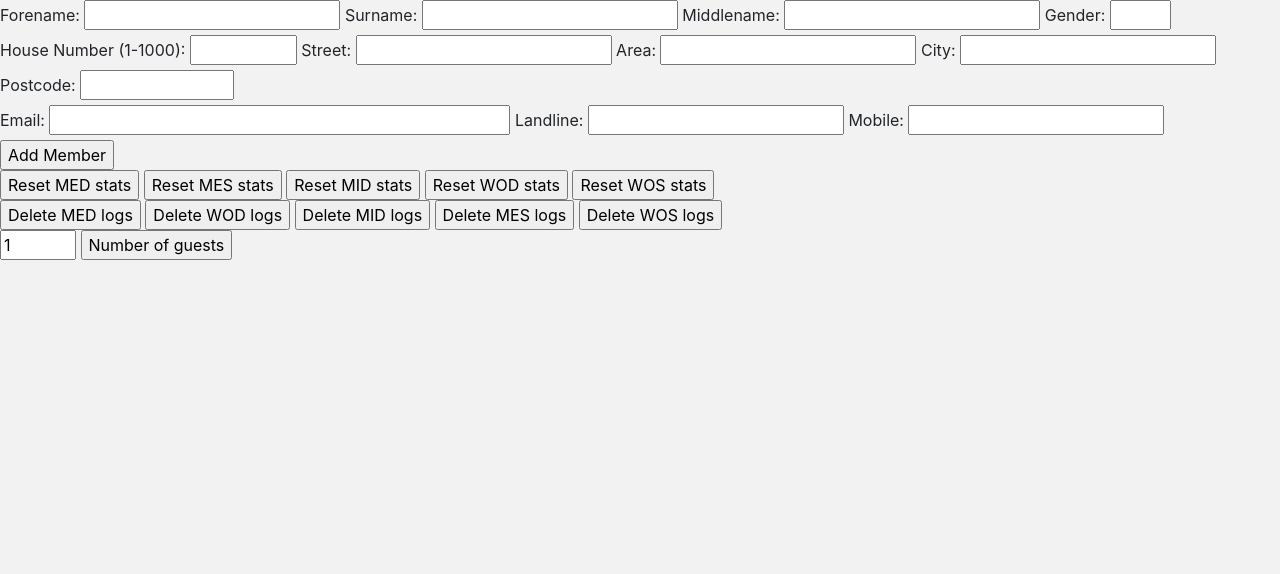
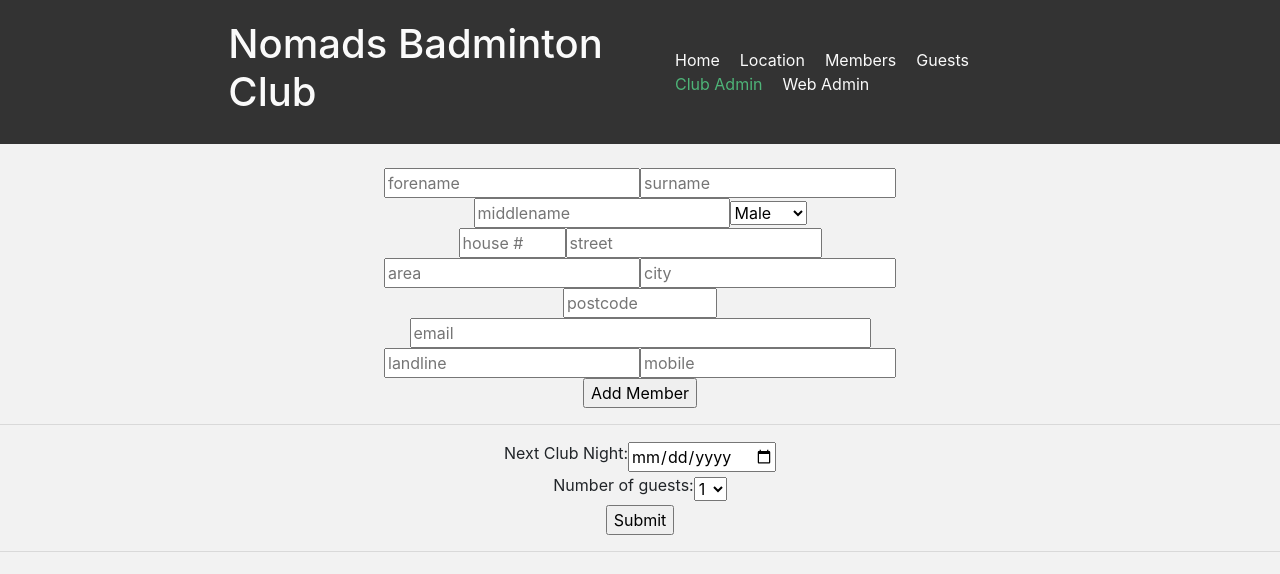
Before and after one commit to slambert67/nomads, a plain HTML site: page admin.html in a window 1280 px wide. Drawn offline with nearby package versions, Linux system fonts and the light colour scheme; some packages are replaced by stand-ins of ours; no server answers; a script that the page names is missing.

Commit message:
admin page

```diff
--- a/admin.html
+++ b/admin.html
@@ -17,6 +17,8 @@
 
     <!-- Project stylesheets -->
     <link rel="stylesheet" href="assets/css/nomads.css">
+    <link rel="stylesheet" href="assets/css/resp.css">
+    <link rel="stylesheet" href="assets/css/admin.css">
 
     <!-- CDN Scripts -->
     <script src="https://cdnjs.cloudflare.com/ajax/libs/jquery/3.4.1/jquery.min.js"></script>
@@ -35,45 +37,202 @@
 
 <body>
 
-    <form id="addmemberform">
-        <div>
-            <label for="forename">Forename:</label>
-            <input type="text" id="forename" name="forename" required minlength="1" maxlength="20" size="20">
-            <label for="surname">Surname:</label>
-            <input type="text" id="surname" name="surname" required minlength="1" maxlength="20" size="20">
-            <label for="middleName">Middlename:</label>
-            <input type="text" id="middleName" name="middleName" minlength="1" maxlength="20" size="20">
-            <label for="gender">Gender:</label>
-            <input type="text" id="gender" name="gender" required minlength="1" maxlength="1" size="1">
+    <header>
+        <!-- xs and sm -->
+        <div id="xshdr">
+            <h1>Nomads</h1>
+            <h1>Badminton Club</h1>
+            <div>
+                <nav>
+                    <ul class="nav">
+                        <li>
+                            <a href="index.html">Home</a>
+                        </li>
+                        <li>
+                            <a href="location.html">Location</a>
+                        </li>
+                        <li>
+                            <a href="members.html">Members</a>
+                        </li>
+                    </ul>
+                </nav>
+            </div>
+            <div>
+                <nav>
+                    <ul class="nav">
+                        <li>
+                            <a href="guests.html">Guests</a>
+                        </li>
+                        <li class="active">
+                            <a href="admin.html">Club Admin</a>
+                        </li>
+                        <li>
+                            <a href="#">Web Admin</a>
+                        </li>
+                    </ul>
+                </nav>
+            </div>
+            <hr>
         </div>
 
-        <div>
-            <label for="houseNumber">House Number (1-1000):</label>
-            <input type="number" id="houseNumber" name="houseNumber" min="1" max="1000">
-            <label for="street">Street:</label>
-            <input type="text" id="street" name="street" minlength="1" maxlength="20" size="20">
-            <label for="area">Area:</label>
-            <input type="text" id="area" name="area" minlength="1" maxlength="20" size="20">
-            <label for="city">City:</label>
-            <input type="text" id="city" name="city" minlength="1" maxlength="20" size="20">
-            <label for="postcode">Postcode:</label>
-            <input type="text" id="postcode" name="postcode" minlength="1" maxlength="10" size="10">
+        <!-- md -->
+        <div id="mdhdr">
+            <h1 style="padding-top: 10px;">Nomads Badminton Club</h1>
+
+            <div style="padding-bottom:10px;">
+                <nav>
+                    <ul class="nav">
+                        <li>
+                            <a href="index.html">Home</a>
+                        </li>
+                        <li>
+                            <a href="location.html">Location</a>
+                        </li>
+                        <li>
+                            <a href="members.html">Members</a>
+                        </li>
+                        <li>
+                            <a href="guests.html">Guests</a>
+                        </li>
+                        <li class="active">
+                            <a href="admin.html">Club Admin</a>
+                        </li>
+                        <li>
+                            <a href="#">Web Admin</a>
+                        </li>
+                    </ul>
+                </nav>
+            </div>
         </div>
 
-        <div>
-            <label for="email">Email:</label>
-            <input type="email" id="email" name="email" size="40">
-            <label for="landline">Landline:</label>
-            <input type="text" id="landline" name="landline" minlength="10" maxlength="20" size="20">
-            <label for="mobile">Mobile:</label>
-            <input type="text" id="mobile" name="mobile" minlength="10" maxlength="20" size="20">
+        <!-- lg -->
+        <div id="lghdr" class="container-fluid">
+            <div class="row">
+                <div class="col-lg-6" style="display:flex; justify-content:left; padding-top:20px; padding-bottom:20px;">
+                    <h1>Nomads Badminton Club</h1>
+                </div>
+                <div class="col-lg-6" style="display:flex; justify-content:center; align-items:center">
+                <nav>
+                    <ul class="nav">
+                        <li>
+                            <a href="index.html">Home</a>
+                        </li>
+                        <li>
+                            <a href="location.html">Location</a>
+                        </li>
+                        <li>
+                            <a href="members.html">Members</a>
+                        </li>
+                        <li>
+                            <a href="guests.html">Guests</a>
+                        </li>
+                        <li class="active">
+                            <a href="admin.html">Club Admin</a>
+                        </li>
+                        <li>
+                            <a href="#">Web Admin</a>
+                        </li>
+                    </ul>
+                </nav>
+                </div>
+            </div>
+        </div>
+
+        <!-- xl -->
+        <div id="xlhdr" class="container-fluid">
+            <div class="row">
+                <div class="col-xl-2"></div>
+                <div class="col-xl-4" style="display:flex; justify-content:center; padding-top:20px; padding-bottom:20px;">
+                    <h1>Nomads Badminton Club</h1>
+                </div>
+                <div class="col-xl-4" style="display:flex; justify-content:center; align-items:center">
+                    <nav>
+                        <ul class="nav">
+                            <li>
+                                <a href="index.html">Home</a>
+                            </li>
+                            <li>
+                                <a href="location.html">Location</a>
+                            </li>
+                            <li>
+                                <a href="members.html">Members</a>
+                            </li>
+                            <li>
+                                <a href="guests.html">Guests</a>
+                            </li>
+                            <li class="active">
+                                <a href="admin.html">Club Admin</a>
+                            </li>
+                            <li>
+                                <a href="#">Web Admin</a>
+                            </li>
+                        </ul>
+                    </nav>
+                </div>
+                <div class="col-xl-2"></div>
+            </div>
+        </div>
+    </header>
+    <br>
+
+    <form id="addmemberform">
+        <div class="central">
+            <input type="text" id="forename" name="forename" placeholder="forename" required minlength="1" maxlength="20" size="20">
+            <input type="text" id="surname" name="surname" placeholder="surname" required minlength="1" maxlength="20" size="20">
+        </div>
+        <div class="central">
+            <input type="text" id="middleName" name="middleName" placeholder="middlename" minlength="1" maxlength="20" size="20">
+            <select id="gender" name="gender">
+                <option>Male</option>
+                <option>Female</option>
+            </select>
+        </div>
+        <div class="central">
+            <input type="number" id="house" name="houseNumber" placeholder="house #" min="1" max="1000">
+            <input type="text" id="street" name="street" placeholder="street" minlength="1" maxlength="20" size="20">
+        </div>
+        <div class="central">
+            <input type="text" id="area" name="area" placeholder="area" minlength="1" maxlength="20" size="20">
+            <input type="text" id="city" name="city" placeholder="city" minlength="1" maxlength="20" size="20">
+        </div>
+        <div class="central">
+            <input type="text" id="postcode" name="postcode" placeholder="postcode" minlength="1" maxlength="10" size="10">
+        </div>
+        <div class="central">
+            <input type="email" id="email" name="email" placeholder="email" size="40">
+        </div>
+        <div class="central">
+            <input type="text" id="landline" name="landline" placeholder="landline" minlength="10" maxlength="20" size="20">
+            <input type="text" id="mobile" name="mobile" placeholder="mobile" minlength="10" maxlength="20" size="20">
+            </div>
+        <div class="central">
+            <input type="button" id="addmember" value="Add Member">
         </div>
     </form>
+    <hr>
 
-    <div>
-        <input type="button" id="addmember" value="Add Member">
+    <div class="central">
+        <label for="clubnight">Next Club Night:</label>
+        <input type="date" id="clubnight" name="club-night">
     </div>
+    <div class="central">
+        <label for="numguests">Number of guests:</label>
+        <select id="numguests" name="numguests">
+            <option>1</option>
+            <option>2</option>
+            <option>3</option>
+            <option>4</option>
+        </select>
+    </div>
+    <div class="central">
+        <input type="button" id="numguestsbtn" value="Submit">
+    </div>
+    <hr>
 
+
+
+
+<!--
     <div>
         <input type="button" id="resetmed" value="Reset MED stats">
         <input type="button" id="resetmes" value="Reset MES stats">
@@ -88,12 +247,8 @@
         <input type="button" id="delmidlogs" class="dellogs" data-match="mid" value="Delete MID logs">
         <input type="button" id="delmeslogs" class="dellogs" data-match="mes" value="Delete MES logs">
         <input type="button" id="delwoslogs" class="dellogs" data-match="wos" value="Delete WOS logs">
-    </div>
+    </div> -->
 
-    <div>
-        <input type="number" id="numguests" min=1 max=5 step=1 value=1>
-        <input type="button" id="numguestsbtn" value="Number of guests">
-    </div>
 </body>
 
 </html>
--- /dev/null
+++ b/assets/css/admin.css
@@ -0,0 +1,6 @@
+.central {
+    display: flex;
+    flex-direction: row;
+    justify-content: center;
+    align-items: center;
+}
```
Also changed, not shown: index.html (+1 -0 lines).
